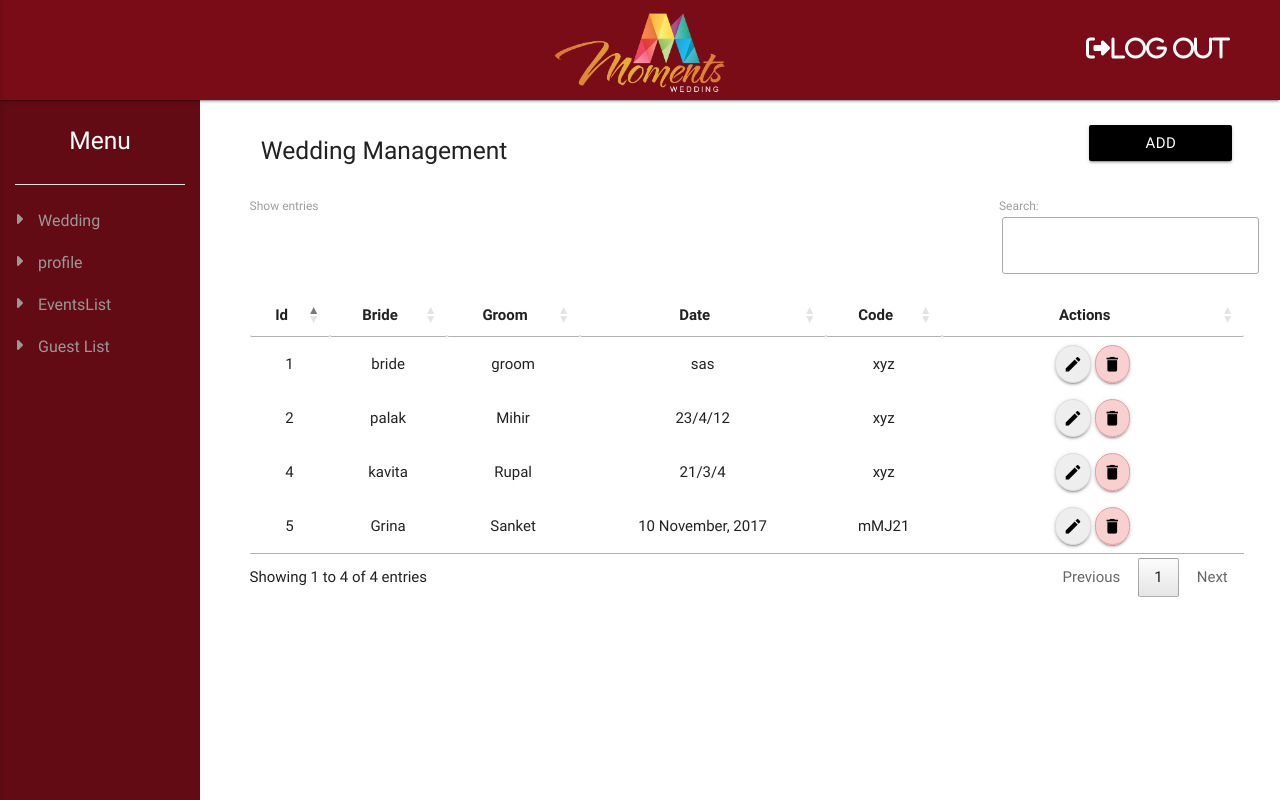
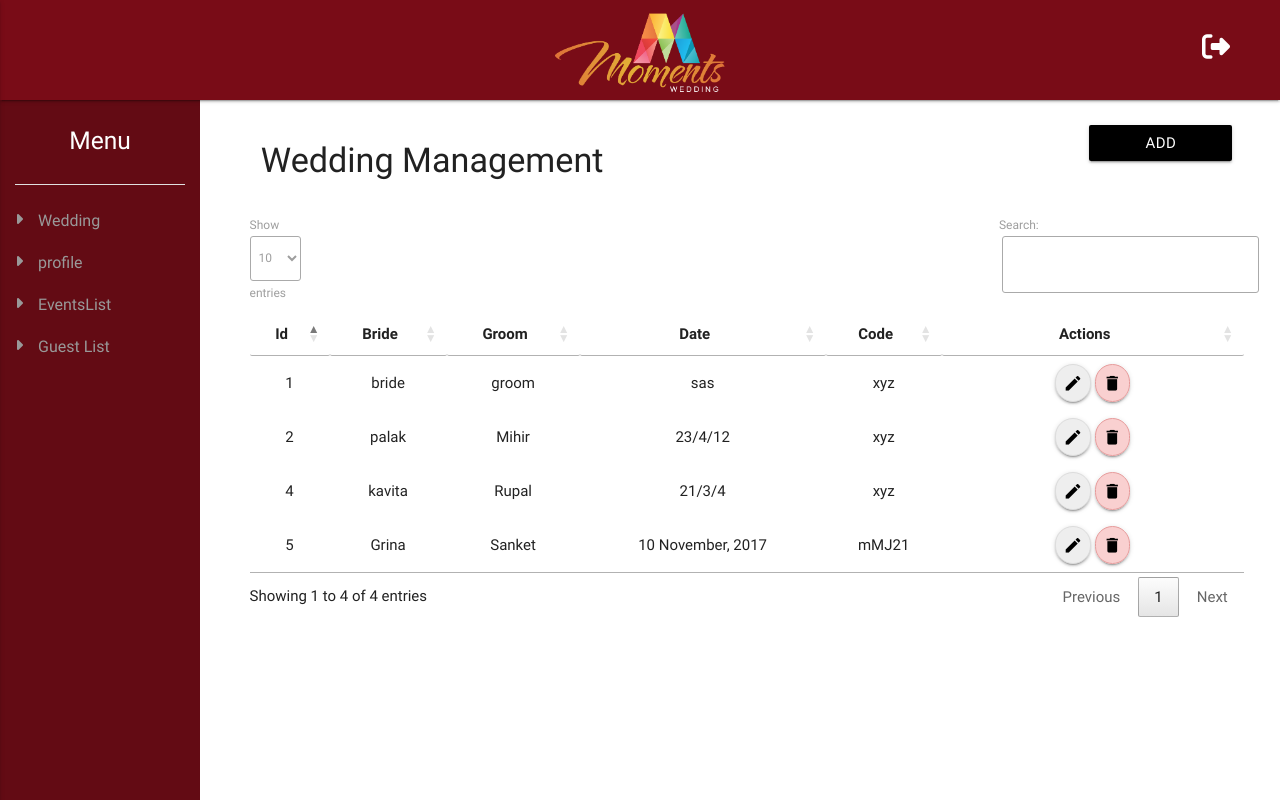
Before and after one commit to AnkitaPatel994/momentweddingWeb, a CodeIgniter app: page /moment-wedding/index.php/admin/Wedding in a window 1280 px wide. Run offline with CodeIgniter, Linux system fonts and the light colour scheme; the visitor is signed in with stand-in values (Sample User, id 1); data comes from the database, SQL or seed files in the repository; some libraries are stand-ins or nearby versions.

Commit message:
Datatable ENTRIES

```diff
--- a/application/config/config.php
+++ b/application/config/config.php
@@ -24,7 +24,7 @@ defined('BASEPATH') OR exit('No direct script access allowed');
 |
 */
 
-$config['base_url'] = 'http://localhost/moments-wedding/';
+$config['base_url'] = 'http://localhost/moment-wedding/';
 
 /*
 |--------------------------------------------------------------------------
--- a/application/views/includes/admin-header.php
+++ b/application/views/includes/admin-header.php
@@ -147,6 +147,9 @@
   .dataTables_wrapper .dataTables_filter{
     text-align: left;
   }
+    div#example_length select {
+      display: block;
+  }
 
     @media(max-width: 768px){
       .sidebar-area{
@@ -174,7 +177,7 @@
         <a href="#" class="brand-logo center"><img src="<?php echo base_url();?>/html/images/Moments-wedding.png" class="logo" height="85px"></a>
       </div>
       <div class="right log-out">
-        <a href="<?php echo base_url(); ?>Admin/logout/"><i class="fa fa-sign-out" aria-hidden="true">Log Out</i></a>
+        <a class="tooltipped" data-position="left" data-delay="50" data-tooltip="Log Out" href="<?php echo base_url(); ?>Admin/logout/"><i class="fa fa-sign-out fa-2x" aria-hidden="true"></i></a>
       </div>
         <ul id="slide-out" class="side-nav">
             <!-- <li><div class="user-view">
--- a/application/views/weddingDashboard.php
+++ b/application/views/weddingDashboard.php
@@ -50,7 +50,7 @@
  <div class="weddingDetails-area">
   <div class="page-header">
     <div class="row">
-      <div class="page-title col s6 m10"><h5>Wedding Management</h5></div>
+      <div class="page-title col s6 m10"><h4>Wedding Management</h4></div>
       <div class="page-button col s6 m2">
         <a class="waves-effect waves-light btn black modal-trigger" href="#weddingModal">Add Wedding</a>
       </div>
```
